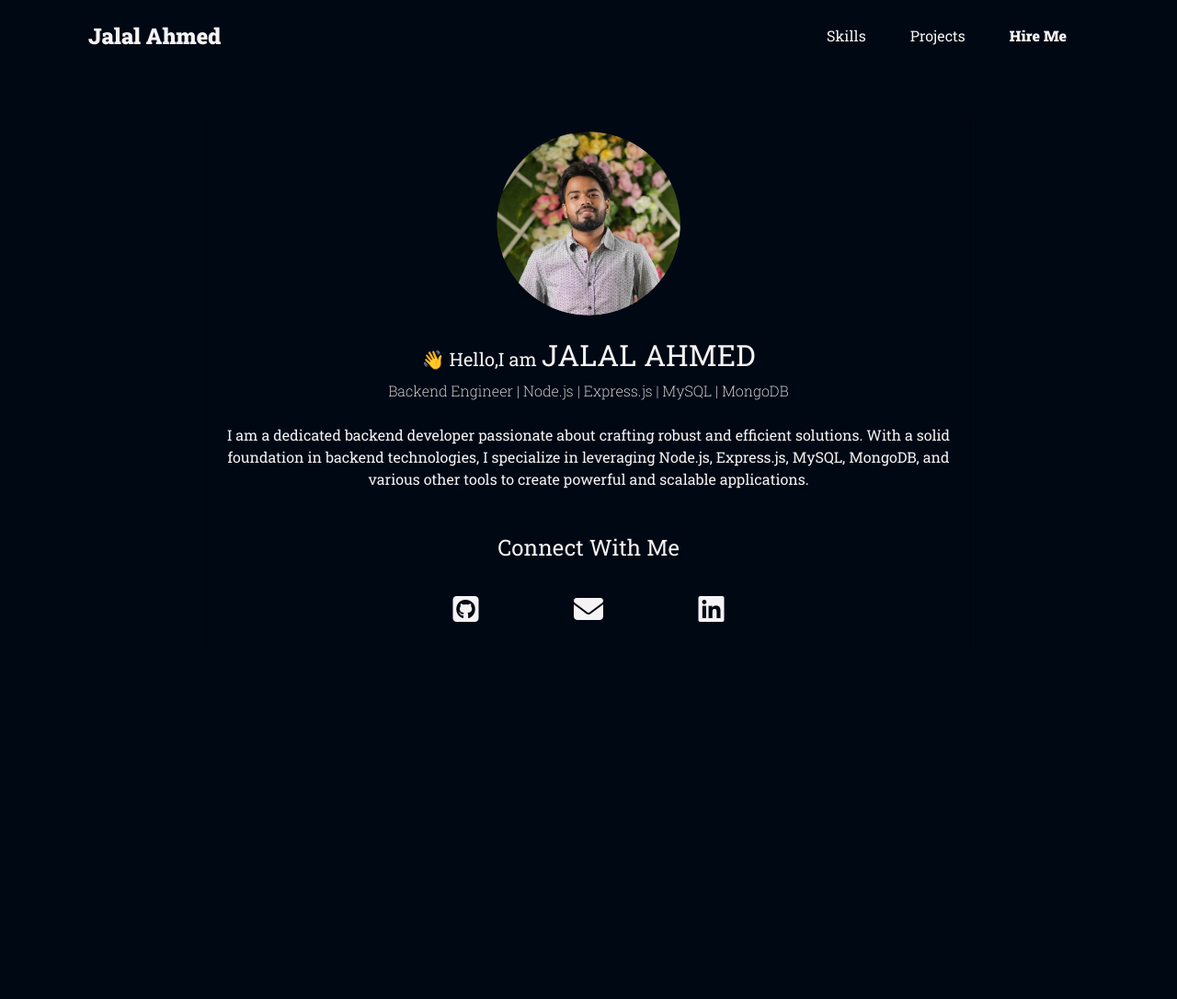
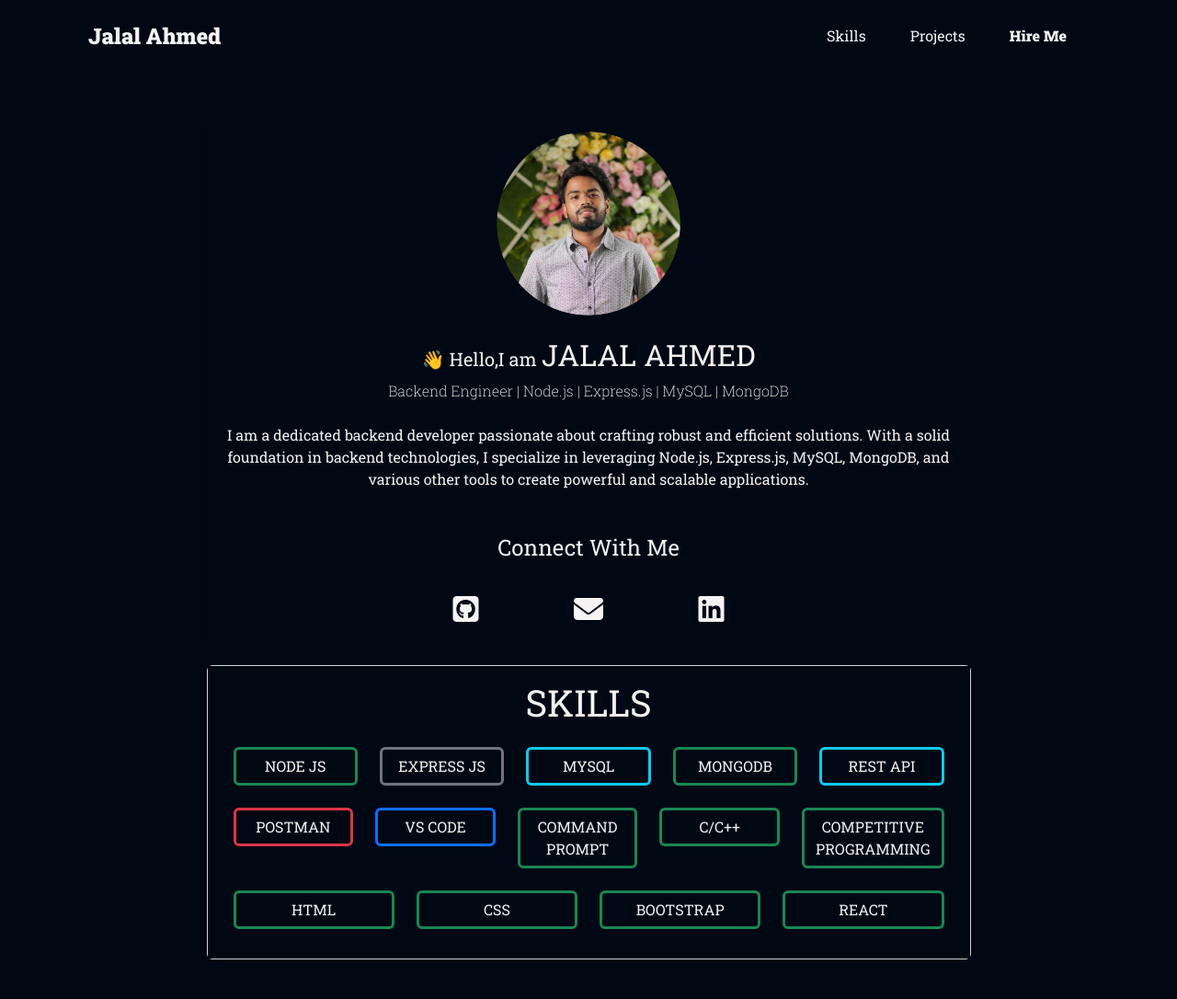
Before and after one commit to NAFIZ009/portfolio, a plain HTML site: page index.html in a window 1280 px wide. Shown: the whole page at 92% size. Before the commit the page ends 819 px from the top, so only its background shows below. Drawn offline with nearby package versions, Linux system fonts and the light colour scheme.

Commit message:
skill part running

```diff
--- a/index.html
+++ b/index.html
@@ -51,7 +51,63 @@
                 </div>
             </div>
             <div class="row" id="skills">
-                <div class="col-sm-9 mx-auto py-2"></div>
+                <div class="col-sm-9 mx-auto py-2">
+                    <div class="card w-100 " >
+                        <div class="card-body">
+                          <h5 class="card-title text-center fs-1 mb-4">SKILLS</h5>
+                          <div class="container">
+                            <div class="row d-flex justify-content-between my-3">
+                                <div class="col">
+                                    <button type="button" class="btn btn-outline-success border-3 w-100">NODE JS</button>
+                                </div>
+                                <div class="col">
+                                    <button type="button" class="btn btn-outline-secondary border-3 w-100">EXPRESS JS</button>
+                                </div>
+                                <div class="col">
+                                    <button type="button" class="btn btn-outline-info border-3 w-100">MYSQL</button>
+                                </div>
+                                <div class="col">
+                                    <button type="button" class="btn btn-outline-success border-3 w-100">MONGODB</button>
+                                </div>
+                                <div class="col">
+                                    <button type="button" class="btn btn-outline-info border-3 w-100">REST API</button>
+                                </div>
+                            </div>
+                            <div class="row d-flex justify-content-between my-4">
+                                <div class="col">
+                                    <button type="button" class="btn btn-outline-danger border-3 w-100">POSTMAN</button>
+                                </div>
+                                <div class="col">
+                                    <button type="button" class="btn btn-outline-primary border-3 w-100">VS CODE</button>
+                                </div>
+                                <div class="col">
+                                    <button type="button" class="btn btn-outline-success border-3 w-100">COMMAND PROMPT</button>
+                                </div>
+                                <div class="col">
+                                    <button type="button" class="btn btn-outline-success border-3 w-100">C/C++</button>
+                                </div>
+                                <div class="col">
+                                    <button type="button" class="btn btn-outline-success border-3 w-100">COMPETITIVE PROGRAMMING</button>
+                                </div>
+                            </div>
+                            <div class="row d-flex justify-content-between my-3">
+                                <div class="col">
+                                    <button type="button" class="btn btn-outline-success border-3 w-100">HTML</button>
+                                </div>
+                                <div class="col">
+                                    <button type="button" class="btn btn-outline-success border-3 w-100">CSS</button>
+                                </div>
+                                <div class="col">
+                                    <button type="button" class="btn btn-outline-success border-3 w-100">BOOTSTRAP</button>
+                                </div>
+                                <div class="col">
+                                    <button type="button" class="btn btn-outline-success border-3 w-100">REACT</button>
+                                </div>
+                            </div>
+                          </div>
+                        </div>
+                      </div>
+                </div>
             </div>
             <div class="row" id="projects">
                 <div class="col-sm-9 mx-auto py-2"></div>
```
